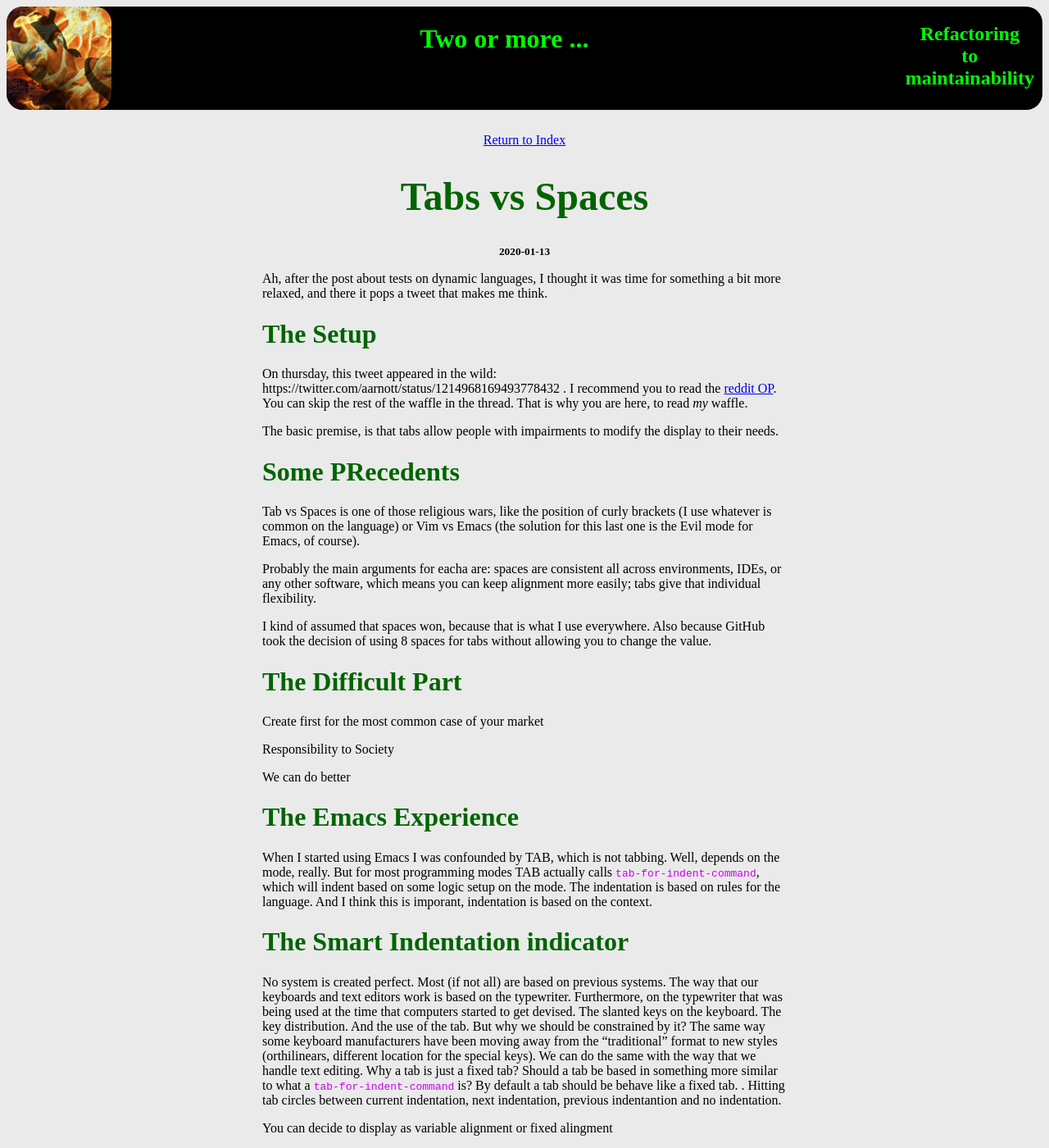
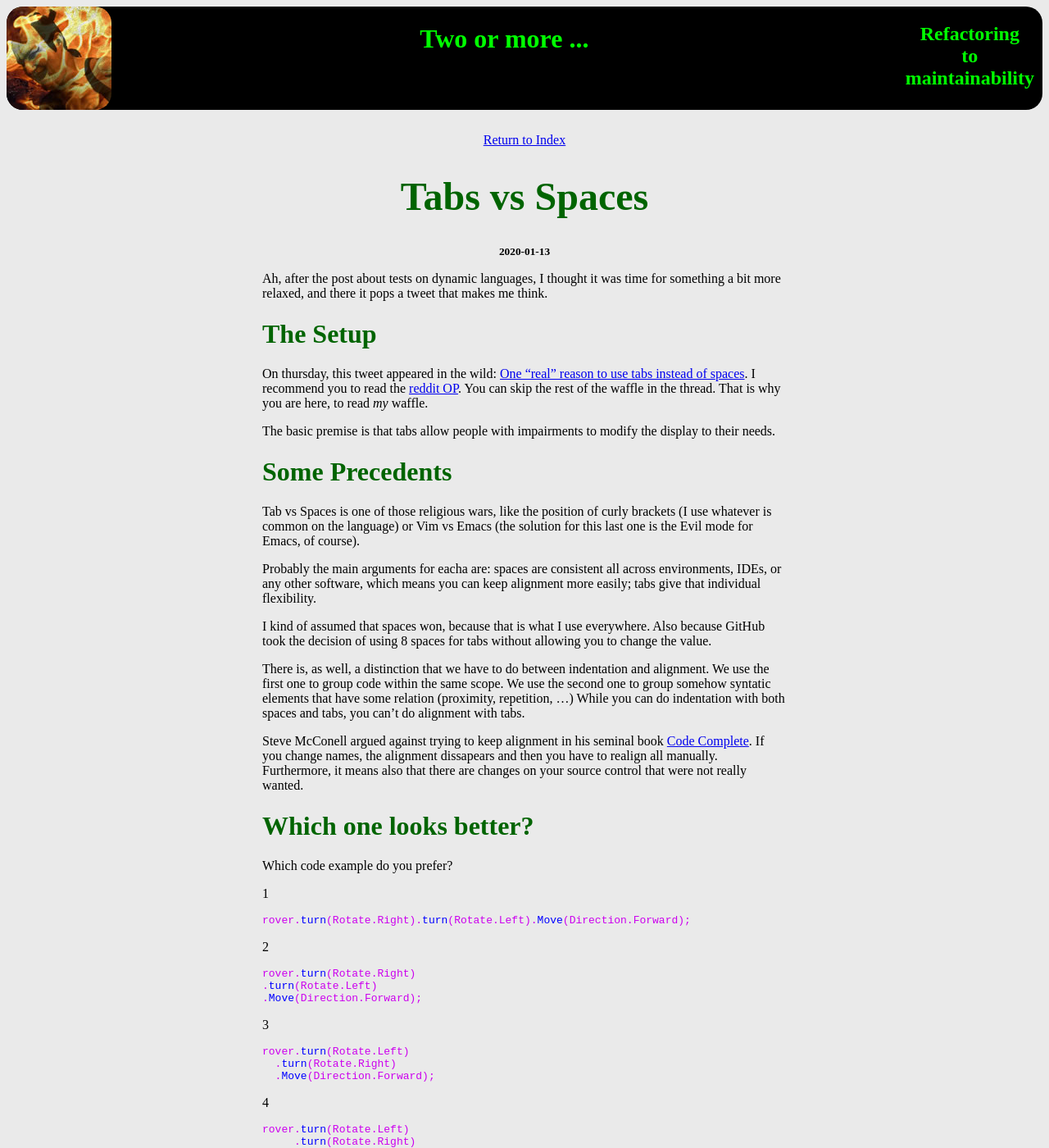
Before and after one commit to MiyamotoAkira/website, a Jekyll site: the page built from _posts/2020-01-13-tab-vs-spaces.md, in a window 1280 px wide and 1400 px high. Shown: the whole window at 82% size. Built offline with Jekyll 4.4.1, drawn with Linux system fonts in a browser that asks for light colours; some of the changed text lies outside the part shown.

Commit message:
Continue expanding the post

````diff
--- a/_posts/2020-01-13-tab-vs-spaces.md
+++ b/_posts/2020-01-13-tab-vs-spaces.md
@@ -10,11 +10,11 @@ tags:
 Ah, after the post about tests on dynamic languages, I thought it was time for something a bit more relaxed, and there it pops a tweet that makes me think.
 
 # The Setup
-On thursday, this tweet appeared in the wild: https://twitter.com/aarnott/status/1214968169493778432 . I recommend you to read the [reddit OP](https://t.co/HtfMNkOU3l?amp=1). You can skip the rest of the waffle in the thread. That is why you are here, to read *my* waffle.
+On thursday, this tweet appeared in the wild: [One "real" reason to use tabs instead of spaces](https://twitter.com/aarnott/status/1214968169493778432). I recommend you to read the [reddit OP](https://t.co/HtfMNkOU3l?amp=1). You can skip the rest of the waffle in the thread. That is why you are here, to read *my* waffle.
 
-The basic premise, is that tabs allow people with impairments to modify the display to their needs.
+The basic premise is that tabs allow people with impairments to modify the display to their needs.
 
-# Some PRecedents
+# Some Precedents
 
 Tab vs Spaces is one of those religious wars, like the position of curly brackets (I use whatever is common on the language) or Vim vs Emacs (the solution for this last one is the Evil mode for Emacs, of course).
 
@@ -22,16 +22,56 @@ Probably the main arguments for eacha are: spaces are consistent all across envi
 
 I kind of assumed that spaces won, because that is what I use everywhere. Also because GitHub took the decision of using 8 spaces for tabs without allowing you to change the value.
 
-# The Difficult Part
-Create first for the most common case of your market
+There is, as well, a distinction that we have to do between indentation and alignment. We use the first one to group code within the same scope. We use the second one to group somehow syntatic elements that have some relation (proximity, repetition, ...) While you can do indentation with both spaces and tabs, you can't do alignment with tabs.
 
-Responsibility to Society
+Steve McConell argued against trying to keep alignment in his seminal book [Code Complete](https://www.goodreads.com/book/show/4845.Code_Complete). If you change names, the alignment dissapears and then you have to realign all manually. Furthermore, it means also that there are changes on your source control that were not really wanted.
 
-We can do better
+# Which one looks better?
+
+Which code example do you prefer?
+
+1
+```c#
+rover.turn(Rotate.Right).turn(Rotate.Left).Move(Direction.Forward);
+```
+
+2
+```c#
+rover.turn(Rotate.Right)
+.turn(Rotate.Left)
+.Move(Direction.Forward);
+```
+
+3
+```c#
+rover.turn(Rotate.Left)
+  .turn(Rotate.Right)
+  .Move(Direction.Forward);
+```
+
+4
+```c#
+rover.turn(Rotate.Left)
+     .turn(Rotate.Right)
+     .move(Direction.Forward);
+```
+
+And here?
+
+```
+
+```
+
+```
+```
+
+
+1, 3 and 4 pass what [Sandi Metz](https://www.sandimetz.com/) calls the squint test (don't know if she is the first one that came with the term, but is the first one I heard using it). 3 and 4 make it clear that is a multi-step process. 4 provides a nice composition.
 
 # The Emacs Experience
 
 When I started using Emacs I was confounded by TAB, which is not tabbing. Well, depends on the mode, really. But for most programming modes TAB actually calls `tab-for-indent-command`, which will indent based on some logic setup on the mode. The indentation is based on rules for the language. And I think this is imporant, indentation is based on the context.
+
 
 # The Smart Indentation indicator
 
````
